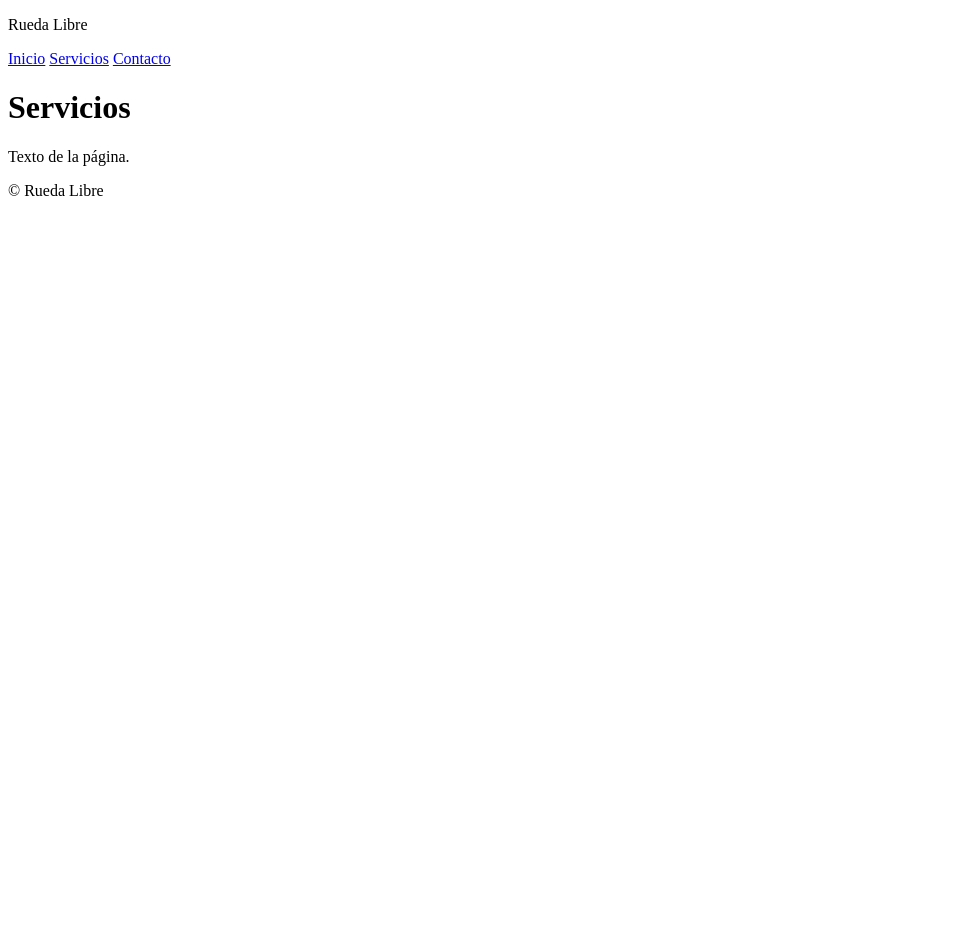
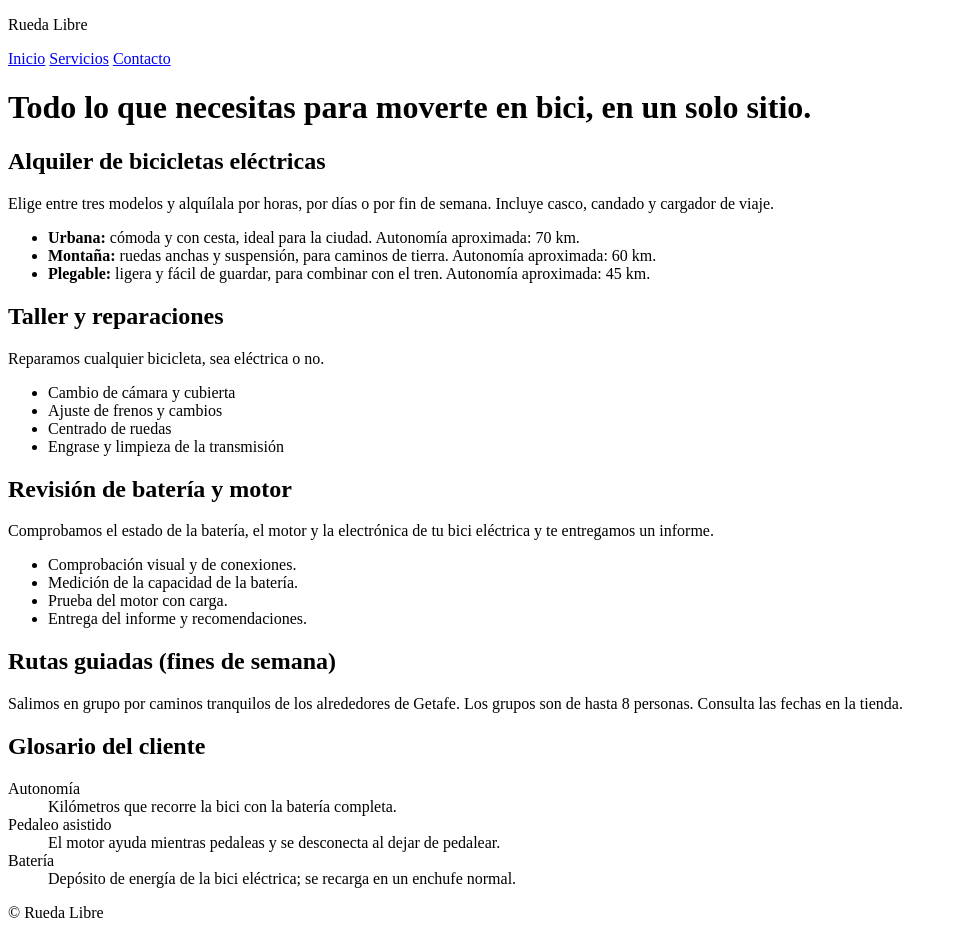
Before and after one commit to CursoGetafe/plantilla-repositorio, a plain HTML site: page servicios.html in a window 1280 px wide. Shown: the whole page, without its empty margins (0-957 px from the left). Before the commit the page ends 800 px from the top, so only its background shows below. Drawn offline with Linux system fonts and the light colour scheme.

Commit message:
actualizacion pagina servicios

```diff
--- a/servicios.html
+++ b/servicios.html
@@ -25,10 +25,57 @@
   </header>
 
   <main>
-    <!-- TODO: un único h1 con el título de la página -->
-    <h1>Servicios</h1>
-    <!-- TODO (sesión 3): sustituye por el texto real de la carpeta «textos» -->
-    <p>Texto de la página.</p>
+    <h1>Todo lo que necesitas para moverte en bici, en un solo sitio.</h1>
+
+    <section>
+      <h2>Alquiler de bicicletas eléctricas</h2>
+      <p>Elige entre tres modelos y alquílala por horas, por días o por fin de semana. Incluye casco, candado y cargador de viaje.</p>
+      <ul>
+        <li><strong>Urbana:</strong> cómoda y con cesta, ideal para la ciudad. Autonomía aproximada: 70 km.</li>
+        <li><strong>Montaña:</strong> ruedas anchas y suspensión, para caminos de tierra. Autonomía aproximada: 60 km.</li>
+        <li><strong>Plegable:</strong> ligera y fácil de guardar, para combinar con el tren. Autonomía aproximada: 45 km.</li>
+      </ul>
+    </section>
+
+    <section>
+      <h2>Taller y reparaciones</h2>
+      <p>Reparamos cualquier bicicleta, sea eléctrica o no.</p>
+      <ul>
+        <li>Cambio de cámara y cubierta</li>
+        <li>Ajuste de frenos y cambios</li>
+        <li>Centrado de ruedas</li>
+        <li>Engrase y limpieza de la transmisión</li>
+      </ul>
+    </section>
+
+    <section>
+      <h2>Revisión de batería y motor</h2>
+      <p>Comprobamos el estado de la batería, el motor y la electrónica de tu bici eléctrica y te entregamos un informe.</p>
+      <ul>
+        <li>Comprobación visual y de conexiones.</li>
+        <li>Medición de la capacidad de la batería.</li>
+        <li>Prueba del motor con carga.</li>
+        <li>Entrega del informe y recomendaciones.</li>
+      </ul>
+    </section>
+
+    <section>
+      <h2>Rutas guiadas (fines de semana)</h2>
+      <p>Salimos en grupo por caminos tranquilos de los alrededores de Getafe. Los grupos son de hasta 8 personas. Consulta las fechas en la tienda.</p>
+    </section>
+
+    <section>
+      <h2>Glosario del cliente</h2>
+      <dl>
+        <dt>Autonomía</dt>
+        <dd>Kilómetros que recorre la bici con la batería completa.</dd>
+        <dt>Pedaleo asistido</dt>
+        <dd>El motor ayuda mientras pedaleas y se desconecta al dejar de pedalear.</dd>
+        <dt>Batería</dt>
+        <dd>Depósito de energía de la bici eléctrica; se recarga en un enchufe normal.</dd>
+      </dl>
+    </section>
+
   </main>
 
   <footer>
```
